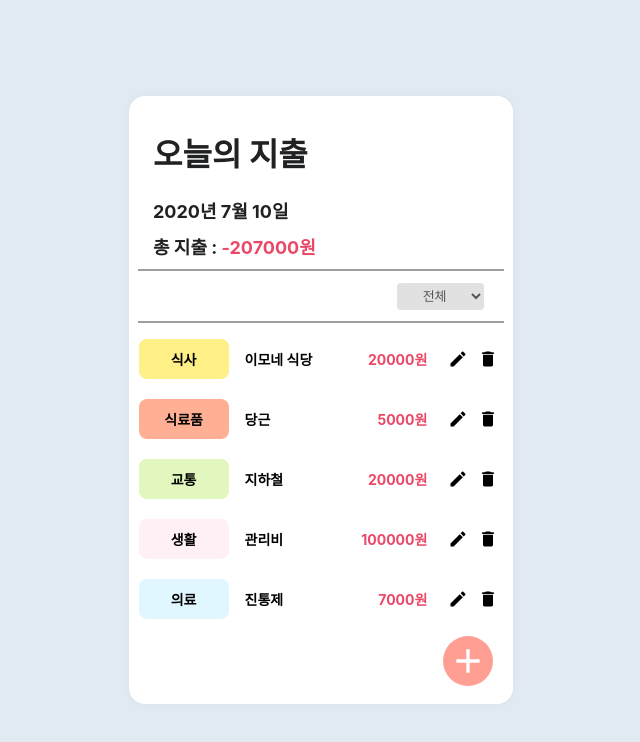
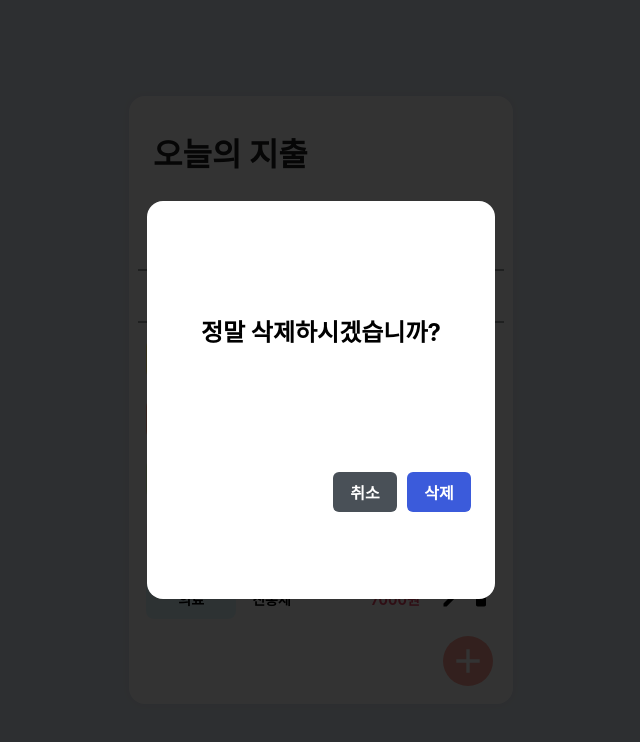
Before and after one commit to BoMeeYoon/react-hooks-financial-ledger, a React (Create React App) app: page / in a window 1280 px wide. Both pictures are taken after a click on the element 807 px from the left and 359 px from the top of the page. Shown: the top 742 px of the page, without its empty margins (319-959 px from the left). Built offline with nearby package versions, Linux system fonts and the light colour scheme.

Commit message:
expensesDeleteModal: delete logic

```diff
--- /dev/null
+++ b/src/components/ExpensesDeleteModal.js
@@ -0,0 +1,62 @@
+import React from 'react'
+import styled from 'styled-components'
+import { useExpensesDispatch } from '../contexts/ExpensesContext';
+import Button from '../components/common/Button'
+
+const Modal = styled.div`
+    position: fixed;
+    left: 0;
+    top: 0;
+    width: 100%;
+    height: 100%;
+    display: flex;
+    align-items: center;
+    justify-content: center;
+    background: rgba(0, 0, 0, 0.8);
+    z-index: 5;
+`
+
+const ExpenseModalBlock = styled.div`
+    display: flex;
+    flex-direction: column;
+    justify-content: center;
+    align-items: center;
+    width: 300px;
+    height: 350px;
+    padding: 1.5rem;
+    background: white;
+    border-radius: 16px;
+    p {
+        font-size: 1.5rem;
+        font-weight: bold;
+        text-align: center;
+    }
+`
+const ExpenseModalBtns = styled.div`
+    width: 100%;
+    hight: 50px;
+    margin-top: 100px;
+    display: flex;
+    justify-content: flex-end;
+`
+
+function ExpensesDeleteModal ({checkHandler, id}) {
+    const dispatch = useExpensesDispatch()
+    const deleteHandler = () => dispatch({
+        type: 'DELETE',
+        id
+    })
+    return (
+      <Modal>
+        <ExpenseModalBlock>
+            <p>정말 삭제하시겠습니까?</p>
+            <ExpenseModalBtns>
+                <Button type="cancel" text="취소" onClick={checkHandler} />
+                <Button type="delete" text="삭제" onClick={deleteHandler} />
+            </ExpenseModalBtns>
+        </ExpenseModalBlock>
+      </Modal>
+    )
+}
+
+export default ExpensesDeleteModal
--- a/src/components/ExpensesItem.js
+++ b/src/components/ExpensesItem.js
@@ -3,6 +3,7 @@ import styled from "styled-components";
 import { MdModeEdit, MdDelete } from 'react-icons/md'
 import { hotPink, softGrayBlue, cMeal, cGrocery, cTrans, cLiving, cMedical } from "../constants/color";
 import ExpensesUpdateModal from "./ExpensesUpdateModal";
+import ExpensesDeleteModal from "./ExpensesDeleteModal";
 
 const itemsBackground = {
   meal : cMeal,
@@ -68,7 +69,9 @@ const ExpensesBtn = styled.div`
 
 function ExpensesItem({id, category, title, content, amount}) {
   const [open, setOpen] = useState(false);
+  const [check, setCheck] = useState(false);
   const toggleHandler = () => setOpen(!open);
+  const checkHandler = () => setCheck(!check)
 
   return (
     <>
@@ -77,12 +80,17 @@ function ExpensesItem({id, category, title, content, amount}) {
           <ExpensesUpdateModal open={open} toggleHandler={toggleHandler} data={{id, category, title, content, amount}} />
         )
       }
+      {
+        check && (
+          <ExpensesDeleteModal check={check} checkHandler={checkHandler} id={id}/>
+        )
+      }
       <ExpensesItemBlock>
         <ExpensesCategoryItem category={category}>{title}</ExpensesCategoryItem>
         <p className="content">{content}</p>
         <p className="amount">{amount}원</p>
         <ExpensesBtn open={open} onClick={toggleHandler}><MdModeEdit/></ExpensesBtn>
-      <ExpensesBtn className="item-delete"><MdDelete/></ExpensesBtn>
+        <ExpensesBtn className="item-delete" check={check} onClick={checkHandler}><MdDelete/></ExpensesBtn>
       </ExpensesItemBlock>
     </>
   )
--- a/src/components/ExpensesItemList.js
+++ b/src/components/ExpensesItemList.js
@@ -5,7 +5,7 @@ import { useExpensesState } from "../contexts/ExpensesContext";
 
 const ExpensesItemWrapper = styled.section`
   height: 50%;
-
+  padding: 0 8px;
   overflow-y: scroll;
   -ms-overflow-style: none;
   &::-webkit-scrollbar {
--- a/src/contexts/ExpensesContext.js
+++ b/src/contexts/ExpensesContext.js
@@ -72,7 +72,10 @@ function expensesReducer(state, action) {
         ),
       };
     case "DELETE":
-      return state.expenses.filter((expense) => expense.id !== action.id);
+      return {
+        ...state,
+        expenses: state.expenses.filter((expense) => expense.id !== action.id),
+      };
     case "FILTER":
       return {
         ...state,
```
Lines whose indentation alone changed are shown as unchanged.
